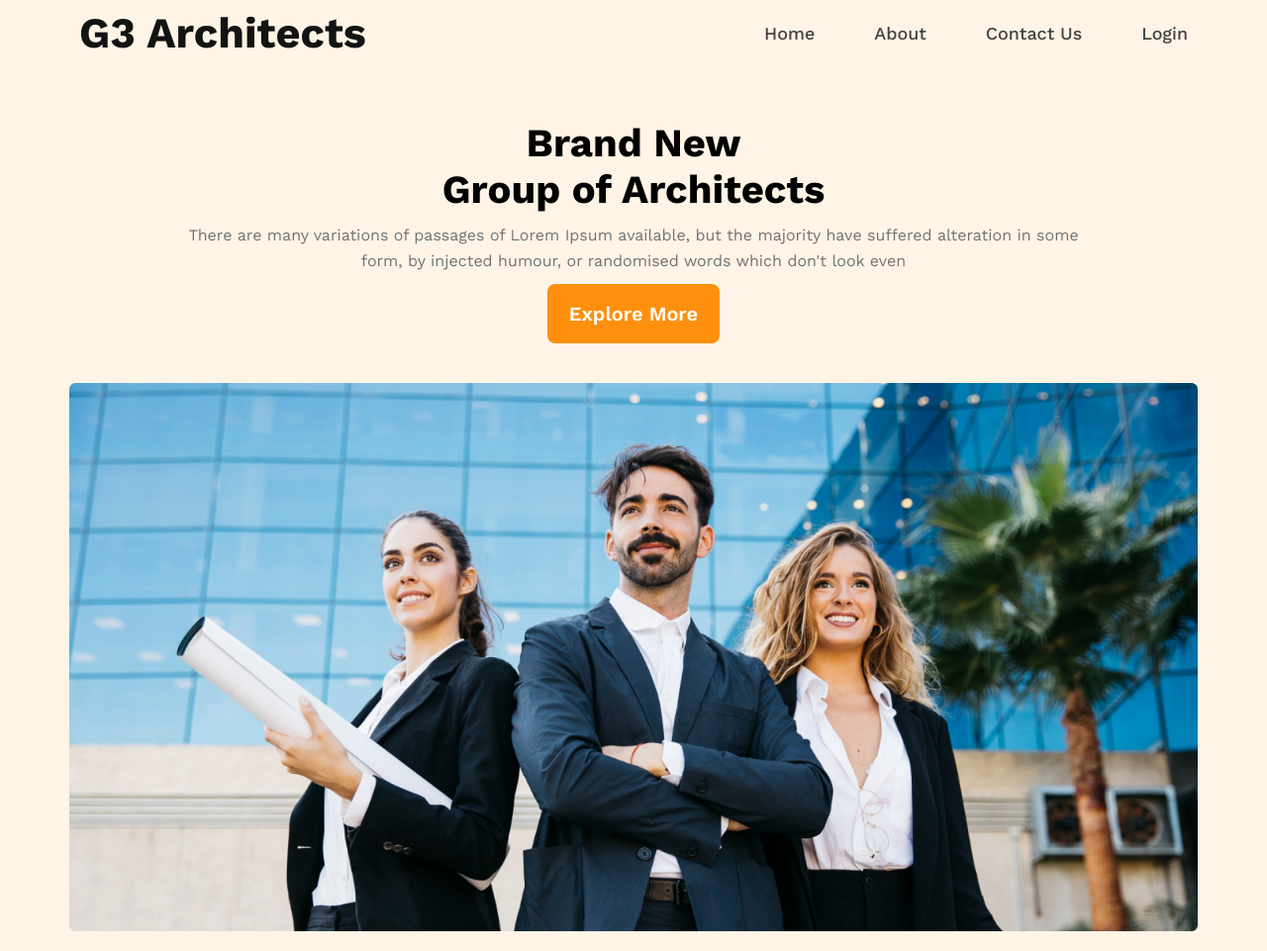
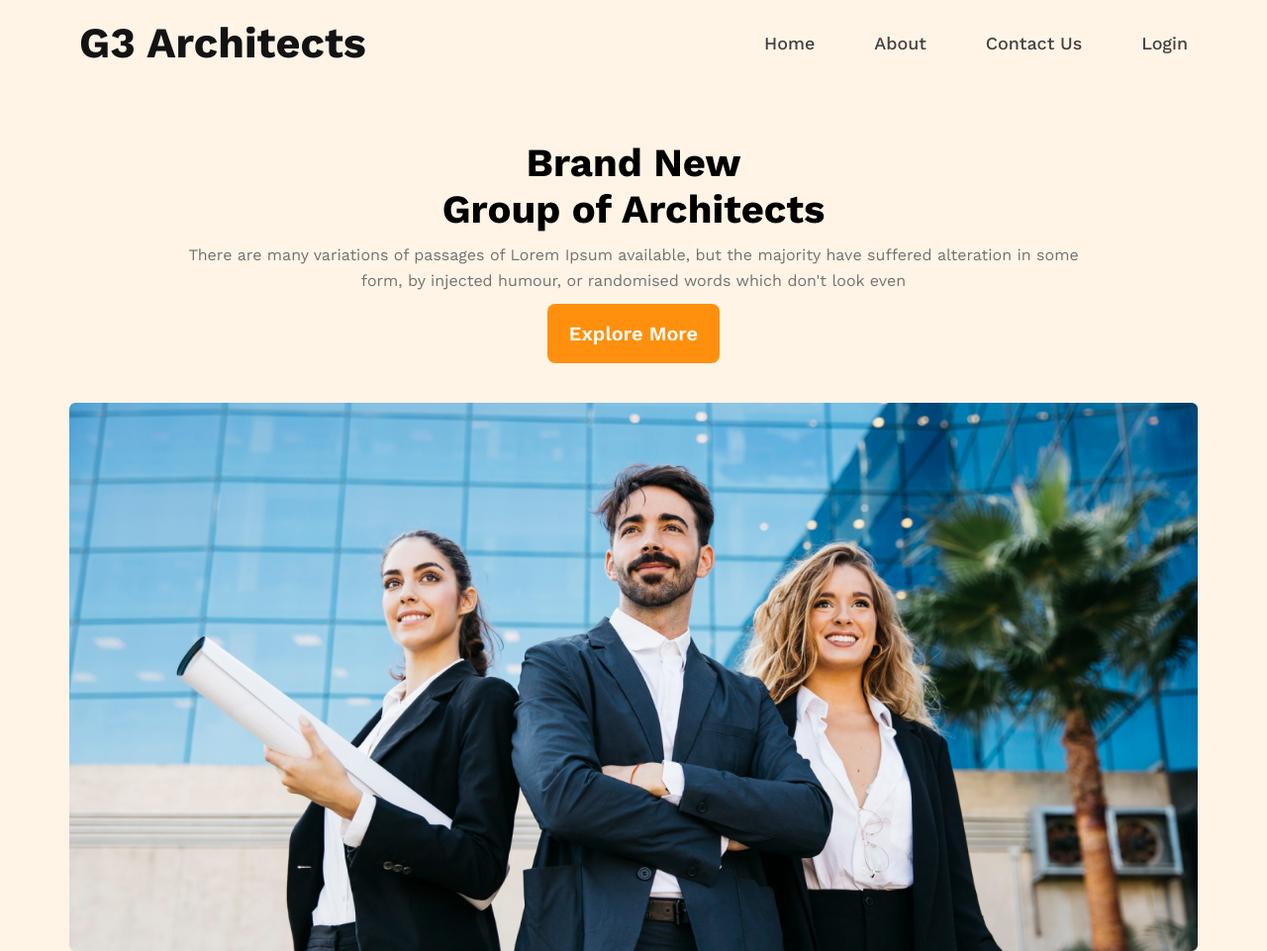
Before and after one commit to rabiulh6/g3-architects-website, a plain HTML site: page index.html in a window 1280 px wide. Shown: the top 961 px of the page at 99% size. Drawn offline with nearby package versions, Linux system fonts and the light colour scheme.

Commit message:
header edited

```diff
--- a/assets/css/style.css
+++ b/assets/css/style.css
@@ -55,8 +55,7 @@ a {
 /* Header Design */
 #header {
   background-color: rgba(255, 144, 14, 0.10);
-  /* position: sticky; */
-  /* top: 0; */
+  padding: 10px 0;
 }
 
 .header-content {
```
